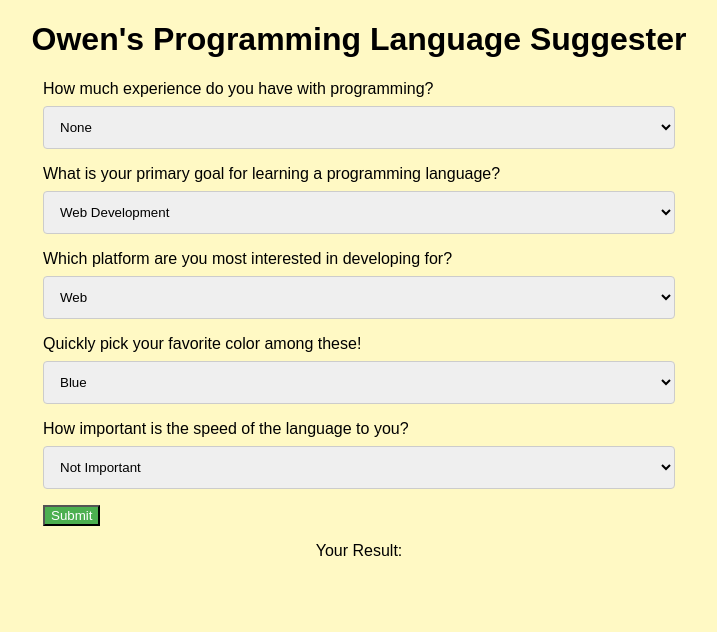
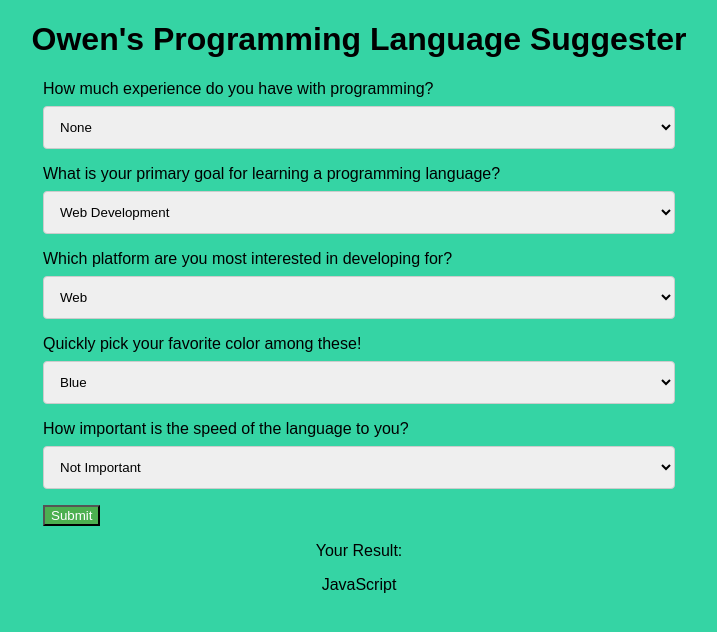
Before and after one commit to osbrown1/Programming-Language-Suggester, a plain HTML site: page index.html in a window 1280 px wide. Both pictures are taken after a click on the button "Submit". Shown: the whole page, without its empty margins (281-998 px from the left). Drawn offline with Linux system fonts and the light colour scheme.

Commit message:
solved bug of no displayed result by
?

```diff
--- a/index.html
+++ b/index.html
@@ -47,8 +47,9 @@
       <button id="my_button" type="submit">Submit</button>
     </form>
 
+    <p>Your Result:</p>
     <div id="result"></div>
-    <p>Your Result:</p>
+
 
   </body>
 </html>
--- a/scripts.js
+++ b/scripts.js
@@ -21,17 +21,10 @@ function handleSelect(event) {
   } else {
     suggestion = "Hmm try different options";
   }
-  (suggestion); //TODO replace with update the HTML string
+  document. getElementById("result").innerText = suggestion; //TODO replace with update the HTML string
 }
 
   //make sure the elements are loaded before adding listener
-  document.addEventListener('DOMContentLoaded', function () {
-    let button = document.getElementById("my_button");
-    button.addEventListener("click", handleSelect);
-  });
-
-
-
-  // button.addEventListener("load", function() {
-  //   document.getElementById("survey-form").addEventListener("submit", handleSelect);
-  // });
+    addEventListener("load", function() {
+     document.getElementById("survey-form").addEventListener("submit", handleSelect);
+   });
--- a/styles.css
+++ b/styles.css
@@ -1,7 +1,7 @@
 body {
   font-family: Arial, sans-serif;
   text-align: center;
-  background-color: rgb(255, 249, 196);
+  background-color: rgba(23, 206, 151, 0.868);
 }
 
 form {
```
Also changed, not shown: 1 other file.
